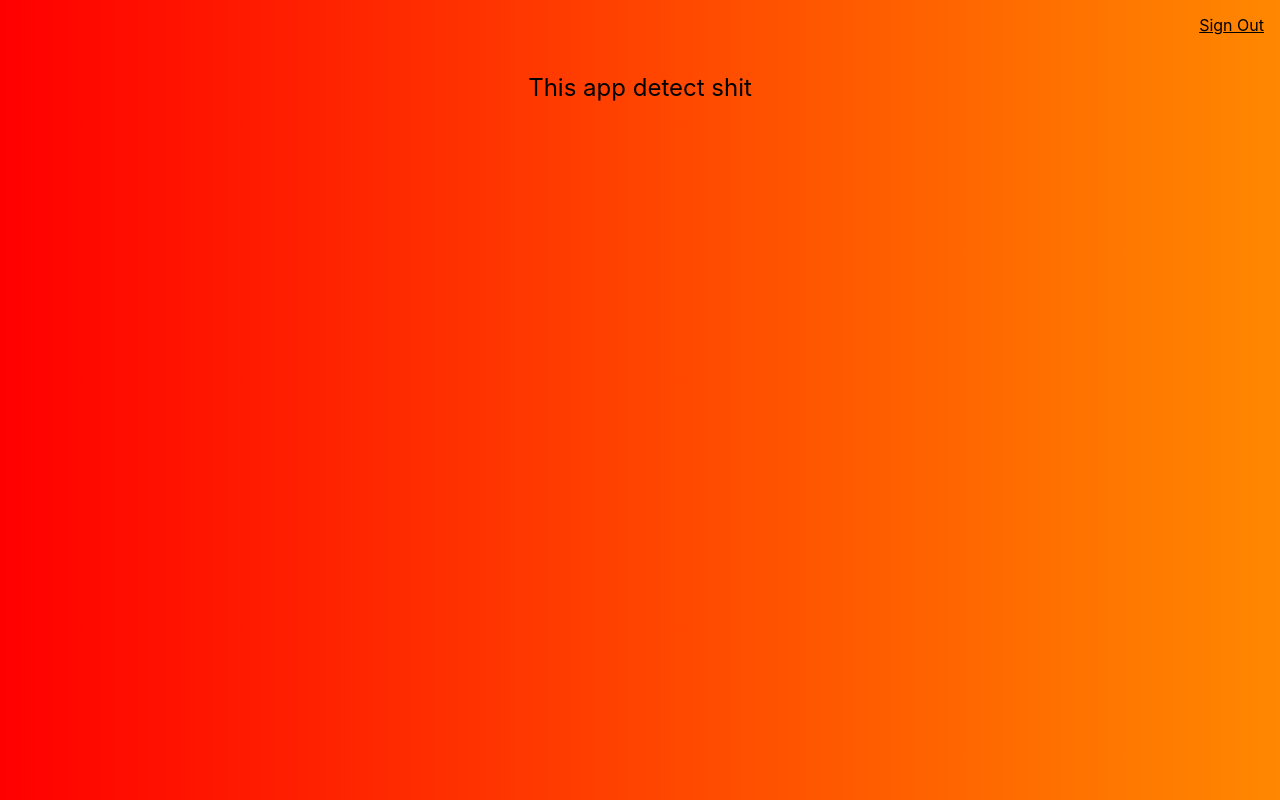
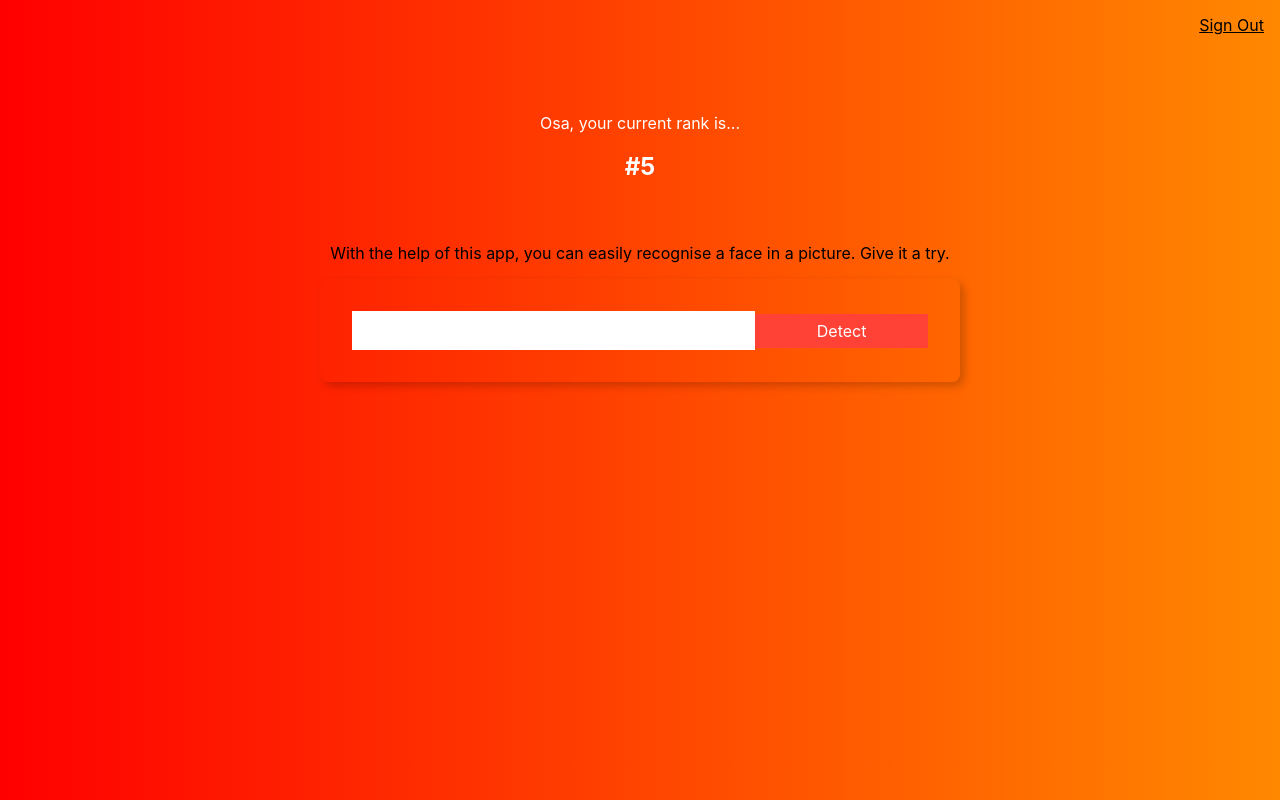
Before and after one commit to AkhatorEnosa/app, a React (Create React App) app: page / in a window 1280 px wide. Built offline with nearby package versions, Linux system fonts and the light colour scheme.

Commit message:
Minor changes

```diff
--- a/public/index.html
+++ b/public/index.html
@@ -24,7 +24,7 @@
       work correctly both with client-side routing and a non-root public URL.
       Learn how to configure a non-root public URL by running `npm run build`.
     -->
-    <title>React App</title>
+    <title>App for face recognition</title>
   </head>
   <body>
     <noscript>You need to enable JavaScript to run this app.</noscript>
--- a/src/App.js
+++ b/src/App.js
@@ -1,16 +1,49 @@
 import React, { Component } from 'react';
 import Navigation from './components/Navigation/Navigation';
 import ImageLinkForm from './components/ImageLinkForm/ImageLinkForm';
+import Rank from './components/Rank/Rank';
+// import Particles from 'react-particles-js';
 import './App.css';
 
-function App() {
-  return (
-    <div className="App">
-      <Navigation/>
-      <ImageLinkForm />
-      {/* <FaceRecognition /> */}
-    </div>
-  );
+class App extends Component {
+  constructor () {
+    super();
+
+    this.state = {
+      input: ""
+    }
+  }
+
+  onInputChange = (e) => {
+    console.log(e.target.value);
+  }
+
+  onSubmit = () =>{
+    console.log("Clicked");
+  }
+
+  render () {
+    return(
+      <div className="App">
+      {/* <Particles
+        params={{
+            polygon: {
+                enable: true,
+                type: 'inside',
+                move: {
+                    radius: 10
+                },
+                url: 'path/to/svg.svg'
+            }
+        }} /> */}
+
+        <Navigation/>
+        <Rank />
+        <ImageLinkForm onInputChange={this.onInputChange} onSubmit={this.onSubmit}/>
+        {/* <FaceRecognition /> */}
+      </div>
+    );
+  }
 }
 
 export default App;
--- a/src/components/ImageLinkForm/ImageLinkForm.js
+++ b/src/components/ImageLinkForm/ImageLinkForm.js
@@ -1,11 +1,15 @@
 import React from "react";
 
-const ImageLinkForm = () => {
+const ImageLinkForm = ({ onInputChange, onSubmit }) => {
     return (
-        <div>
-            <p className="f3">
-                {'This app detect shit '}
+        <div className="w-50 center">
+            <p className="f5">
+                {'With the help of this app, you can easily recognise a face in a picture. Give it a try.'}
             </p>
+            <div className="pa4 br3 shadow-5">
+                <input type="text" className="f4 pa2 w-70 center" style={{ outline: "none", border:  "none"}} onChange={onInputChange}/>
+                <button className="w-30 grow ph2 dib pv2 white bg-red pointer" style={{ outline: "none", border: "none"}} onClick={onSubmit}>Detect</button>
+            </div>
         </div>
     )
 }
--- a/src/components/Navigation/Navigation.js
+++ b/src/components/Navigation/Navigation.js
@@ -3,7 +3,7 @@ import React from "react";
 
 const Navigation = () => {
     return (
-        <nav style={{ display: "flex", justifyContent: "flex-end"}}>
+        <nav style={{ display: "flex", justifyContent: "flex-end"}} className="mb5">
             <small className="f5 link dim black underline pa3 pointer">Sign Out</small>
         </nav>
     );
--- /dev/null
+++ b/src/components/Rank/Rank.js
@@ -0,0 +1,12 @@
+import React from "react";
+
+const Rank = () => {
+    return (
+        <div className="white mb5">
+            <span className="f5">{'Osa, your current rank is...'}</span>
+            <h2 className="f3">{'#5'}</h2>
+        </div>
+    )
+}
+
+export default Rank;
--- a/src/index.css
+++ b/src/index.css
@@ -1,6 +1,6 @@
 body {
   margin: 0;
-  font-family: -apple-system, BlinkMacSystemFont, 'Segoe UI', 'Roboto', 'Oxygen',
+  font-family: 'Raleway', -apple-system, BlinkMacSystemFont, 'Segoe UI', 'Roboto', 'Oxygen',
     'Ubuntu', 'Cantarell', 'Fira Sans', 'Droid Sans', 'Helvetica Neue',
     sans-serif;
   -webkit-font-smoothing: antialiased;
```
